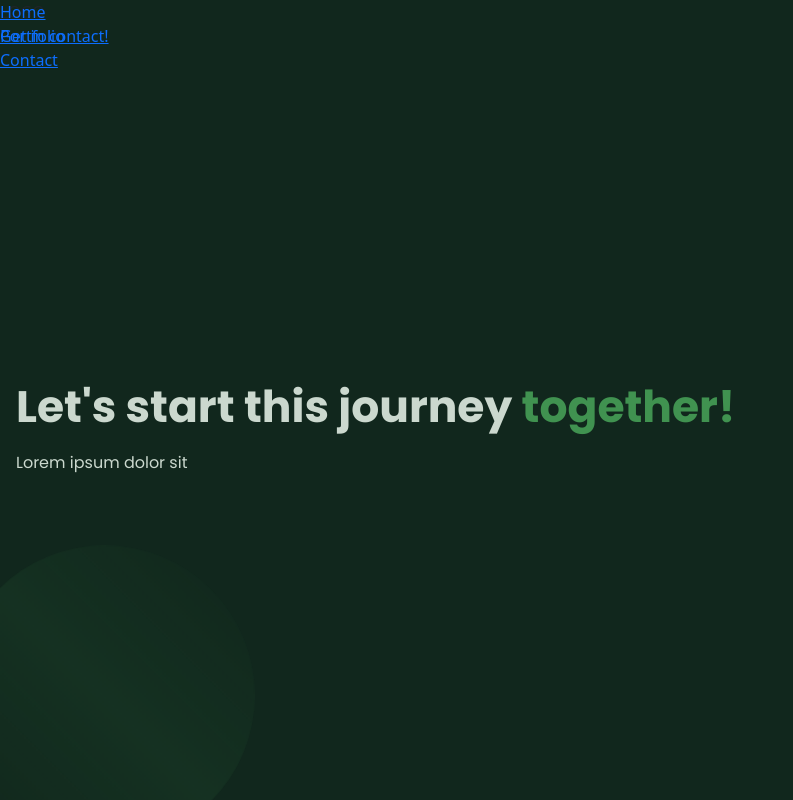
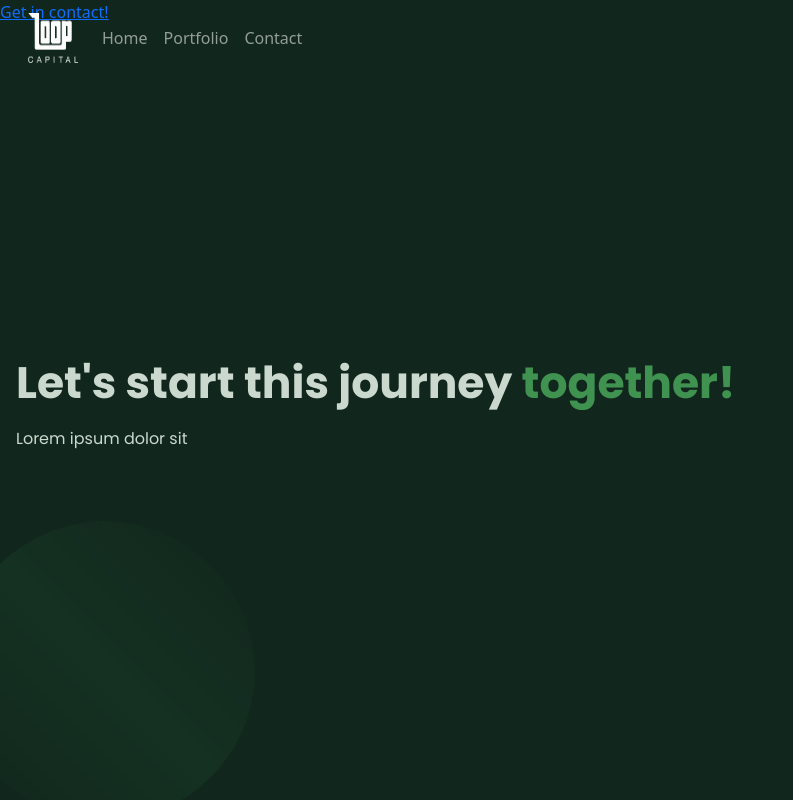
Before and after one commit to annieembrink/loopcapital, a Next.js app in the folder loop_capital/: page /contact in a window 1280 px wide. Shown: the top 800 px of the page, without its empty margins (0-793 px from the left). Built offline with nearby package versions, Linux system fonts and the light colour scheme; a web font is replaced by a local one.

Commit message:
started navbar

```diff
--- a/loop_capital/src/components/HeaderComponent.js
+++ b/loop_capital/src/components/HeaderComponent.js
@@ -1,12 +1,13 @@
 import NavBarComponent from "./NavBarComponent";
+import Image from 'next/image'
+
 
 const HeaderComponent = () => {
     return (
-        <>
-            <div className="logo_container">LOGO</div>
+        <div className="header">
             <NavBarComponent />
 
-        </>
+        </div>
     );
 }
 
--- a/loop_capital/src/components/NavBarComponent.js
+++ b/loop_capital/src/components/NavBarComponent.js
@@ -1,24 +1,40 @@
-import Link from 'next/link'
+import Button from 'react-bootstrap/Button';
+import Container from 'react-bootstrap/Container';
+import Form from 'react-bootstrap/Form';
+import Nav from 'react-bootstrap/Nav';
+import Navbar from 'react-bootstrap/Navbar';
+import NavDropdown from 'react-bootstrap/NavDropdown';
+import Offcanvas from 'react-bootstrap/Offcanvas';
 
-const NavBarComponent = () => {
-    return (
-        <>
-        <nav>
-            <ul>
-                <li>
-                    <Link href="/">Home</Link>
-                </li>
-                <li>
-                    <Link href="/portfolio">Portfolio</Link>
-                </li>
+import Image from 'next/image'
 
-                <li>
-                    <Link href="/contact">Contact</Link>
-                </li>
-            </ul>
-        </nav>
-        </>
-    );
+
+function NavBarComponent() {
+  return (
+    <>
+     <Navbar bg="none" expand="lg" fixed="top" variant="dark">
+      <Container fluid>
+        <Navbar.Brand href="/">
+        <Image width={50} height={50} src='/images/loop_capital.png' className='logo' alt='loopcapital'/>
+</Navbar.Brand>
+        <Navbar.Toggle aria-controls="navbarScroll"  />
+        <Navbar.Collapse id="navbarScroll" className="end">
+          <Nav
+            className="me-end my-2 my-lg-0 end"
+            style={{ maxHeight: '200px' }}
+            navbarScroll
+          >
+            <Nav.Link href="/">Home</Nav.Link>
+            <Nav.Link href="/portfolio">Portfolio</Nav.Link>
+            <Nav.Link href="/contact">Contact</Nav.Link>
+
+          </Nav>
+        </Navbar.Collapse>
+      </Container>
+    </Navbar>
+
+    </>
+  );
 }
 
 export default NavBarComponent;
--- a/loop_capital/src/pages/_app.js
+++ b/loop_capital/src/pages/_app.js
@@ -3,9 +3,14 @@ import '@/styles/globals.css'
 import '@/styles/home/home.css'
 import '@/styles/header.css'
 
+import { useEffect } from "react";
+
 import { Icon } from '@iconify/react';
 
 
 export default function App({ Component, pageProps }) {
+  useEffect(() => {
+    import("bootstrap/dist/js/bootstrap");
+  }, []);
   return <Component {...pageProps} />
 }
--- a/loop_capital/src/styles/header.css
+++ b/loop_capital/src/styles/header.css
@@ -0,0 +1,36 @@
+/* Storlek på logga? */
+
+
+/* STYLING FOR DESKTOP */
+@media screen and (min-device-width: 1024px) {
+.navbar {
+    /* Hur mycket margin?? */
+    margin: 50px 100px
+}
+
+.navbar a {
+    color: #FAFAFA;;
+}
+.end {
+    text-align: end;
+    justify-content: end;
+    gap: 70px;
+}
+
+
+
+}
+
+/* STYLING FOR MOBILE */
+@media screen and (max-device-width: 992px) {
+    .navbar {
+        /* Hur mycket margin?? */
+        margin: 0 16px
+    }
+ }
+
+ /* STYLING FOR ALL DEVICES */
+ .navbar-toggler {
+    border: none;
+    width: 34px;
+}
```
